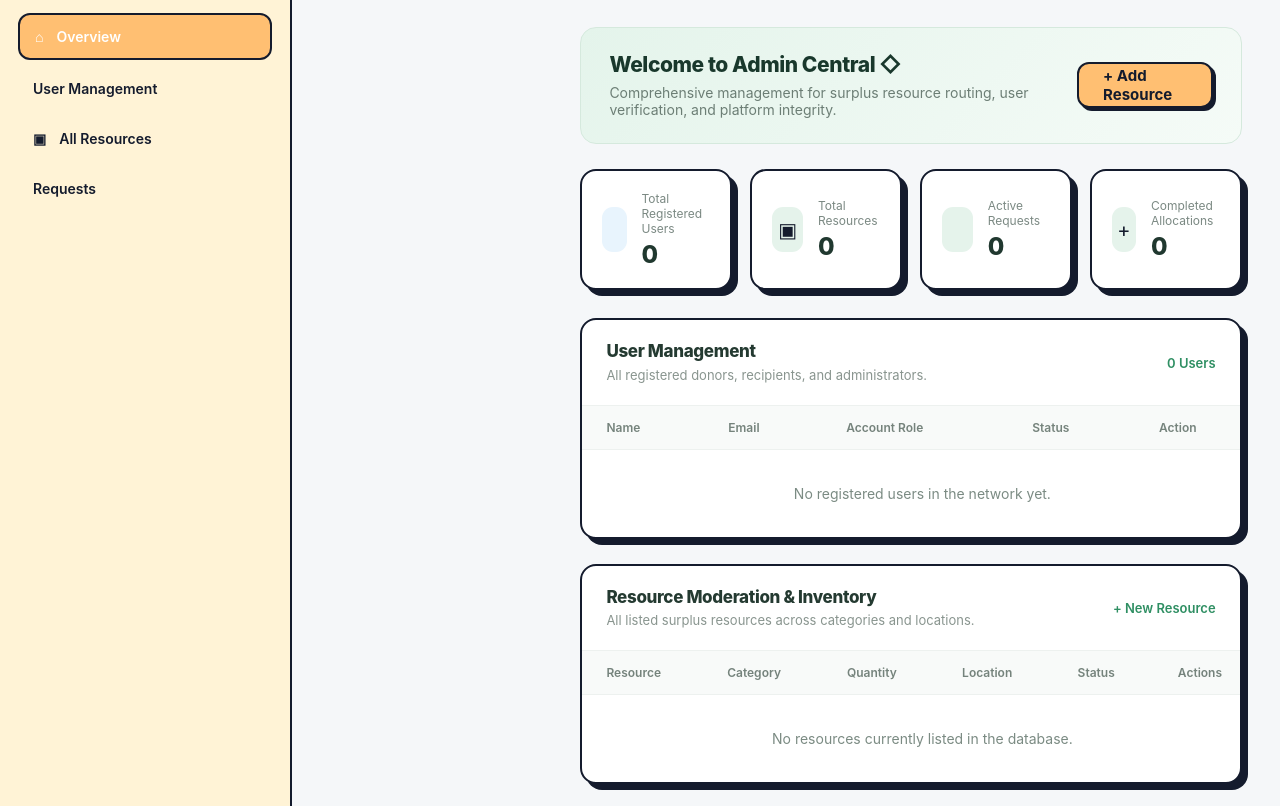
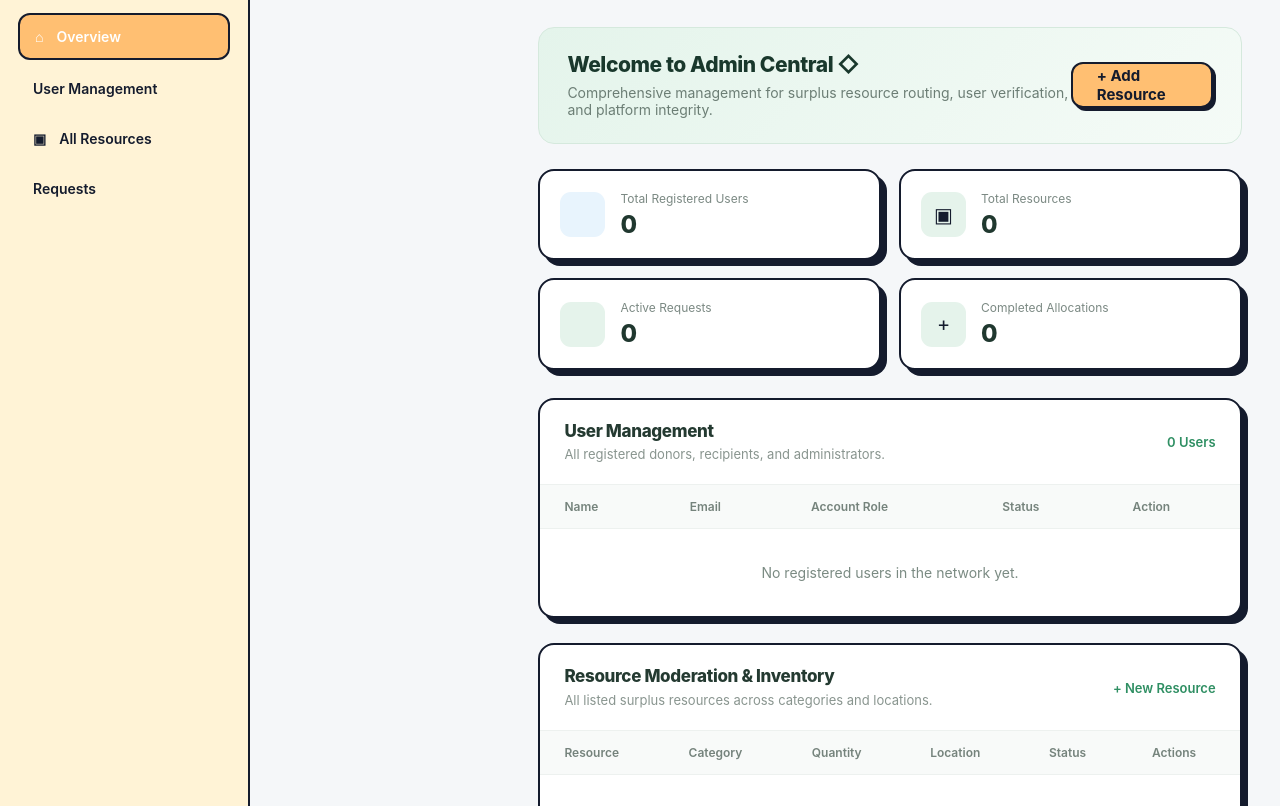
Before and after one commit to pakshaya275-debug/ReSourceX-, a plain HTML site: page frontend/admin_dashboard.html in a window 1280 px wide. Shown: the part 113-919 px from the top of the page. Drawn offline with Linux system fonts and the light colour scheme.

Commit message:
Fix mobile dashboard layout and responsive box widths

```diff
--- a/frontend/theme.css
+++ b/frontend/theme.css
@@ -134,3 +134,76 @@ button:active,.primary-btn:active,.secondary-btn:active,.auth-button:active{filt
  .profile-form .form-row{grid-template-columns:minmax(0,1fr)}
  .coord-row{grid-template-columns:minmax(0,1fr)}
 }
+
+
+/* Mobile-first layout hardening (final review pass) */
+* { min-width: 0; }
+img,svg,video,canvas { max-width: 100%; }
+.dashboard { width: 100%; min-width: 0; align-items: stretch; }
+.dashboard > .sidebar { flex: 0 0 250px; width: 250px; min-width: 0; }
+.dashboard > .main-content { flex: 1 1 0; width: auto; min-width: 0; }
+.main-content > *, .main-content section, .main-content header { min-width: 0; max-width: 100%; }
+.main-content .form-card, .main-content .resource-form, .main-content .profile-form,
+.main-content .profile-form fieldset, .main-content .form-row, .main-content .coord-row { min-width: 0; }
+.main-content .form-row > *, .main-content .coord-row > *, .main-content .form-group { min-width: 0; }
+.main-content input, .main-content select, .main-content textarea { width: 100%; max-width: 100%; }
+.main-content .resource-grid, .main-content .stats-grid { min-width: 0; }
+.main-content .stats-grid { grid-template-columns: repeat(2, minmax(0, 1fr)); }
+.resource-table-container { max-width: 100%; overflow-x: auto; -webkit-overflow-scrolling: touch; }
+.resource-table { min-width: 620px; }
+.notification-btn { flex: 0 0 42px; display: inline-flex; align-items: center; justify-content: center; }
+.notification-btn svg { width: 20px; height: 20px; display: block; }
+.rx-bell { display: inline-flex; align-items: center; justify-content: center; }
+.rx-bell svg { width: 22px; height: 22px; display: block; }
+.rx-panel { max-height: min(70dvh, 520px); }
+@media (max-width: 900px) {
+  .dashboard { display: flex; flex-direction: column; }
+  .dashboard > .sidebar {
+    position: relative; inset: auto; width: 100%; min-width: 0; min-height: 0;
+    flex: 0 0 auto; padding: 10px 12px; border-right: 0 !important;
+    border-bottom: 2px solid var(--ink) !important;
+  }
+  .sidebar-logo { padding: 4px 8px 12px; font-size: 21px; }
+  .sidebar-nav, .sidebar-bottom {
+    display: flex; flex-direction: row; flex-wrap: nowrap; gap: 8px;
+    overflow-x: auto; max-width: 100%; padding: 3px 2px 8px;
+    -webkit-overflow-scrolling: touch;
+  }
+  .sidebar-bottom { margin-top: 0; }
+  .nav-item {
+    flex: 0 0 auto; display: inline-flex; align-items: center; justify-content: center;
+    gap: 7px; white-space: nowrap; padding: 10px 12px; min-height: 42px;
+  }
+  .main-content { margin-left: 0 !important; width: 100% !important; padding: 20px 16px !important; }
+  .dashboard-header { gap: 14px; align-items: flex-start; flex-wrap: wrap; }
+  .header-actions { flex-wrap: wrap; gap: 10px; }
+  .welcome-section { gap: 16px; flex-wrap: wrap; }
+  .welcome-section .primary-btn { flex: 0 0 auto; }
+  .stats-grid { grid-template-columns: repeat(2, minmax(0, 1fr)) !important; }
+  .section-header { gap: 12px; flex-wrap: wrap; padding: 18px; }
+  .profile-form { max-width: 100% !important; }
+}
+@media (max-width: 600px) {
+  .main-content { padding: 16px 12px !important; }
+  .dashboard-header { margin-bottom: 20px; }
+  .dashboard-header h1, .page-header h1 { font-size: clamp(25px, 7vw, 34px); }
+  .header-actions { width: 100%; justify-content: space-between; }
+  .profile-info span { font-size: 11px; }
+  .welcome-section { padding: 18px; align-items: flex-start; }
+  .welcome-section .primary-btn { width: 100%; justify-content: center; }
+  .stats-grid { grid-template-columns: minmax(0, 1fr) !important; gap: 12px; }
+  .stat-card { padding: 15px; }
+  .form-row, .profile-form .form-row, .coord-row { grid-template-columns: minmax(0, 1fr) !important; gap: 0; }
+  .auth-page { min-height: 100dvh; }
+  .brand-panel { padding: 26px 18px !important; }
+  .brand-panel .logo { margin-bottom: 26px; }
+  .brand-panel .brand-content h1 { font-size: clamp(34px, 9vw, 46px); letter-spacing: -1.2px; }
+  .brand-panel .feature { align-items: flex-start; }
+  .auth-panel { padding: 18px 12px 30px !important; }
+  .auth-card { padding: 20px 16px !important; }
+  .auth-tabs { margin-bottom: 24px; }
+  .auth-card .auth-tab { overflow-wrap: normal; }
+  .rx-bell { right: 12px !important; bottom: 12px !important; width: 48px !important; height: 48px !important; }
+  .rx-panel { right: 12px !important; bottom: 70px !important; width: calc(100vw - 24px) !important; }
+  .rx-head { gap: 10px; flex-wrap: wrap; }
+}
```
